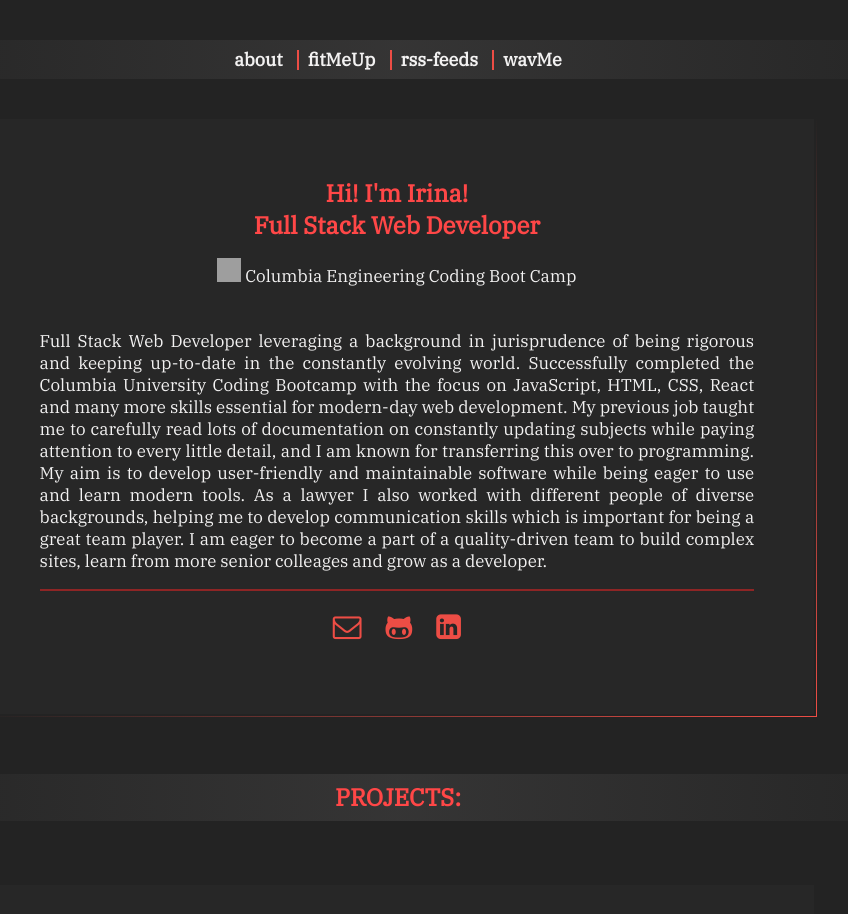
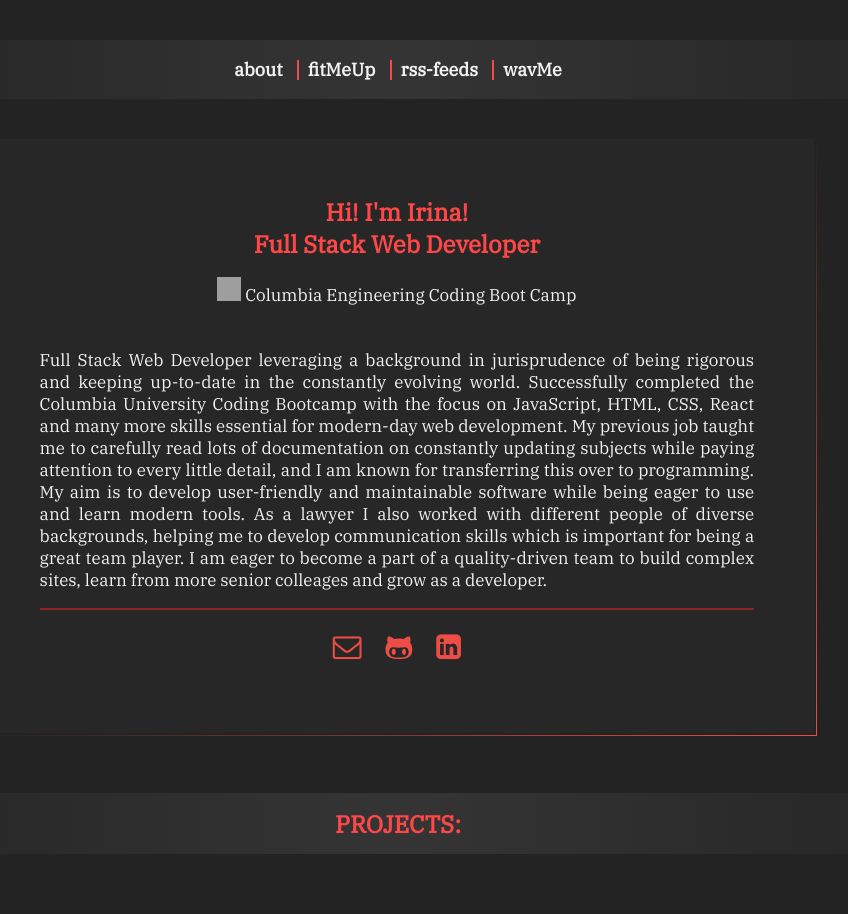
Before and after one commit to vaniri/Portfolio-Web, a plain HTML site: page index.html in a window 1280 px wide. Shown: the top 914 px of the page, without its empty margins (242-1090 px from the left). Drawn offline with nearby package versions, Linux system fonts and the light colour scheme; grey boxes are pictures that could not be loaded; files whose address does not match are found by name.

Commit message:
fixed nav bug

```diff
--- a/assets/css/style.css
+++ b/assets/css/style.css
@@ -92,6 +92,7 @@
   margin: auto;
   background-image: linear-gradient(to right, #232323, #47464680, #232323);
   margin: 2.5em auto;
+  text-align: center;
 }
 
 ul {
@@ -100,8 +101,7 @@
 
 #nav-bar {
   margin: auto;
-  padding: 0.5vw 0;
-  width: fit-content;
+  padding: 1em 0;
 }
 
 li {
@@ -145,7 +145,6 @@
 /* nav bar underline animation */
 
 #underbar {
-  margin: auto;
   width: 0;
   height: 2px;
   background: rgba(100, 100, 200, 0);
@@ -223,7 +222,7 @@
 
 h2 {
   margin: 2.5em auto;
-  padding: 0.3em;
+  padding: 0.6em;
   text-align: center;
   color: #ff4747;
 }
```
